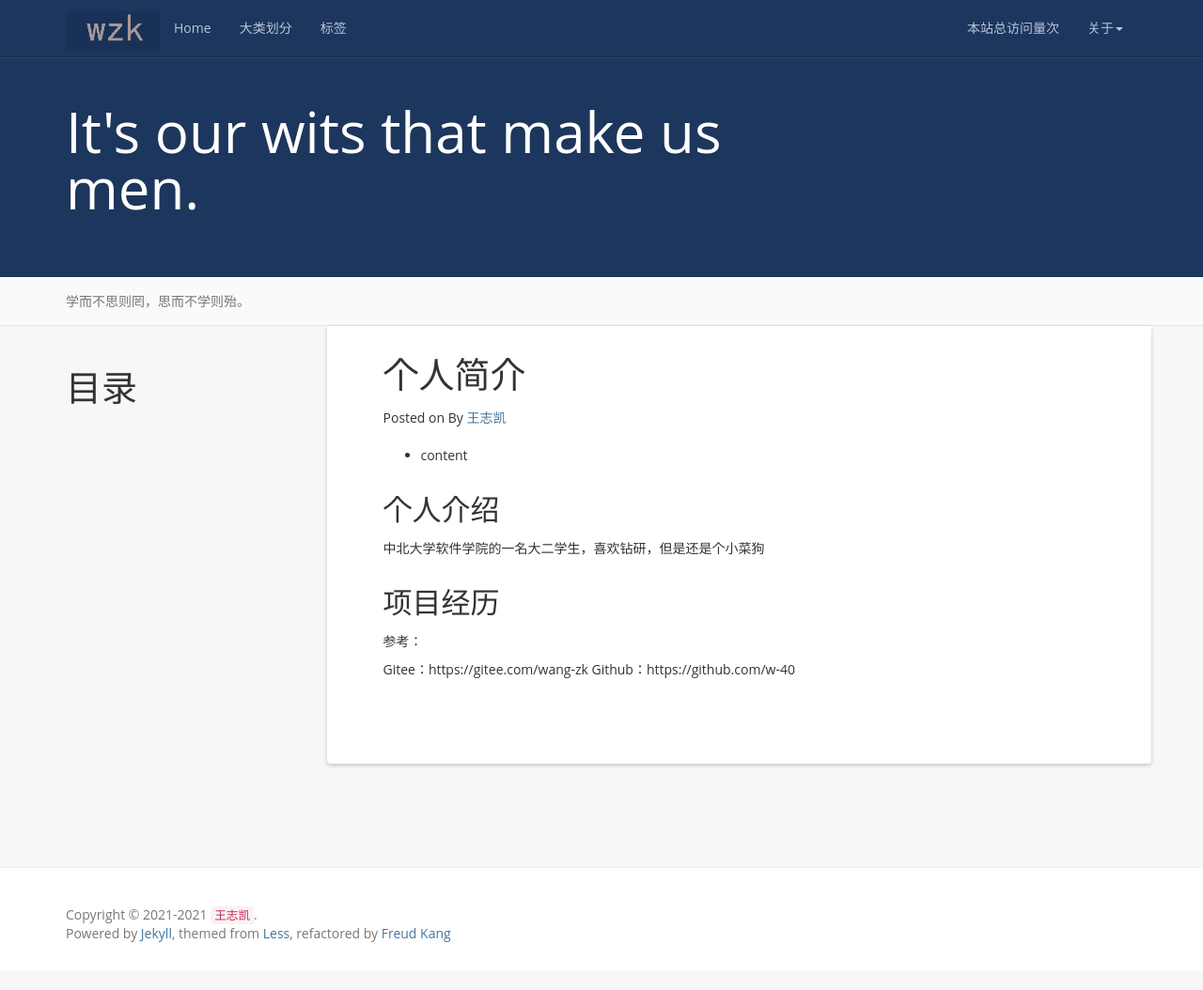
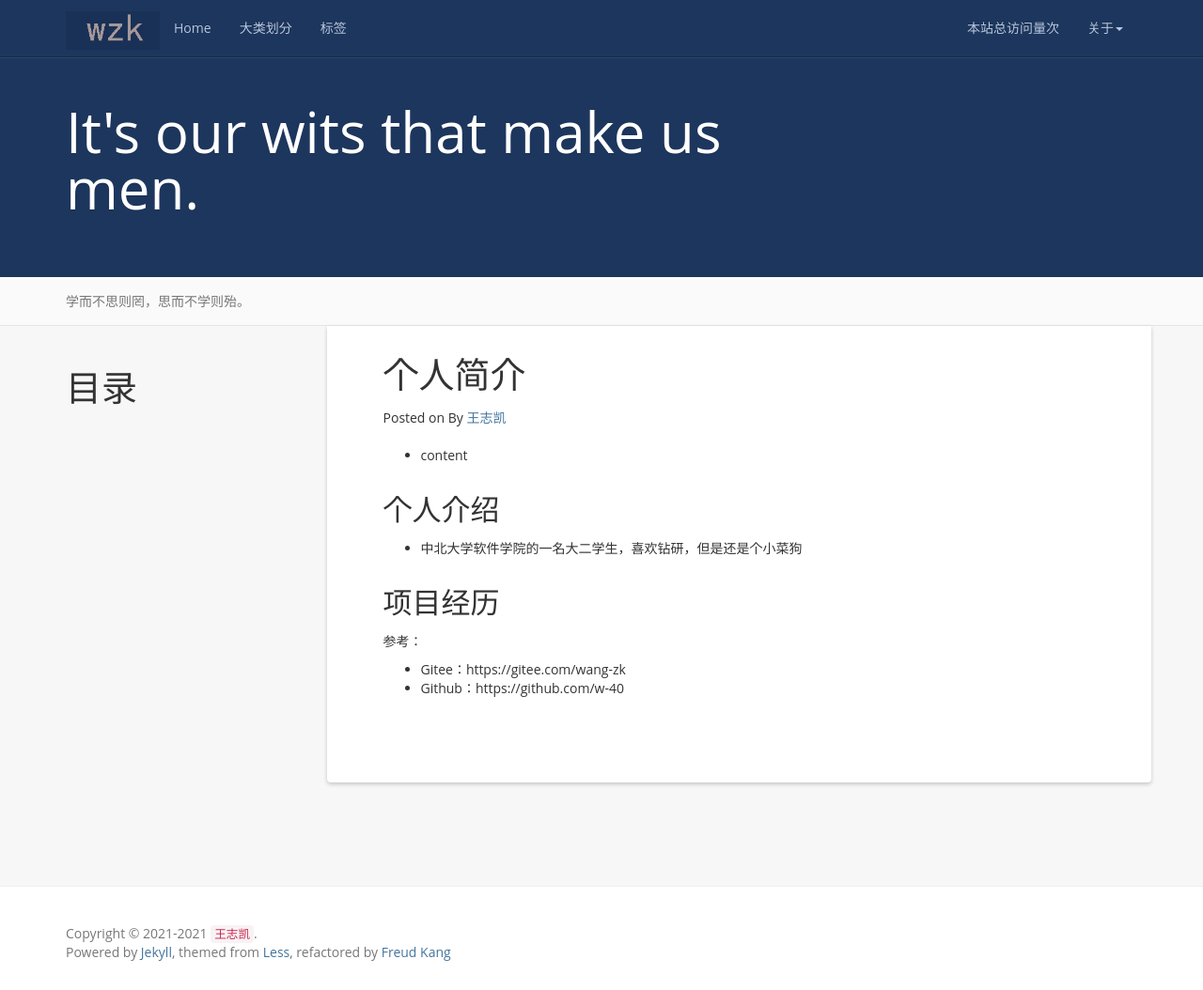
Before and after one commit to w-40/w-40.github.io, a Jekyll site: the page built from aboutauthor.md, in a window 1280 px wide and 1054 px high. Shown: the whole window at 94% size. Built offline with Jekyll 4.4.1, drawn with Linux system fonts in a browser that asks for light colours; nearby versions of some CDN libraries; a script that is not in the unit is left out; comment, search, counter and statistics services are not loaded.

Commit message:
Add files via upload

```diff
--- a/aboutauthor.md
+++ b/aboutauthor.md
@@ -10,11 +10,11 @@ permalink: /aboutauthor/
 
 个人介绍
 -----------------------------------------------------------------
-中北大学软件学院的一名大二学生，喜欢钻研，但是还是个小菜狗
++ 中北大学软件学院的一名大二学生，喜欢钻研，但是还是个小菜狗
 
 项目经历
 -----------------------------------------------------------------
 参考：
 
-Gitee：https://gitee.com/wang-zk
-Github：https://github.com/w-40
++ Gitee：https://gitee.com/wang-zk
++ Github：https://github.com/w-40
```
